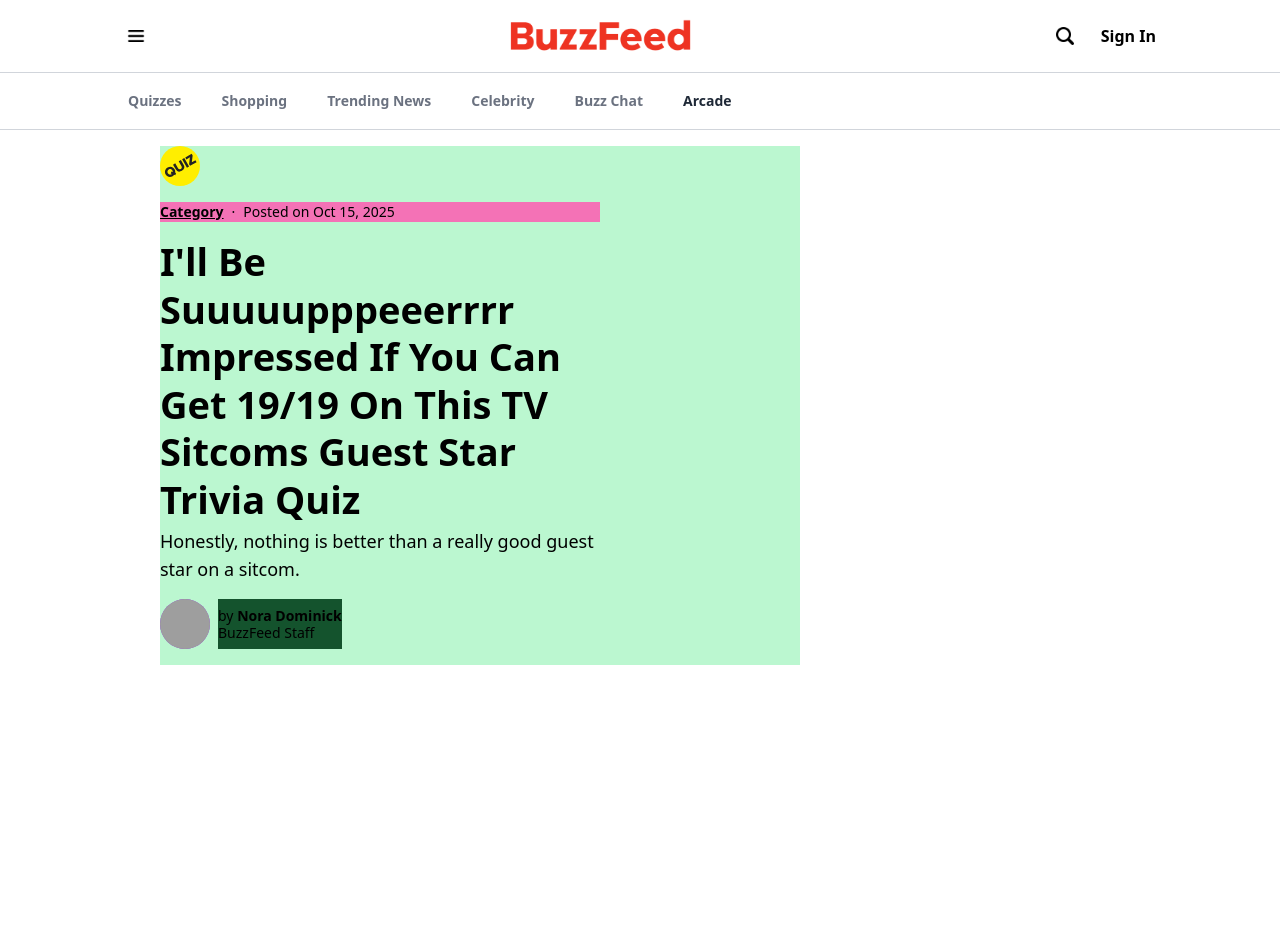
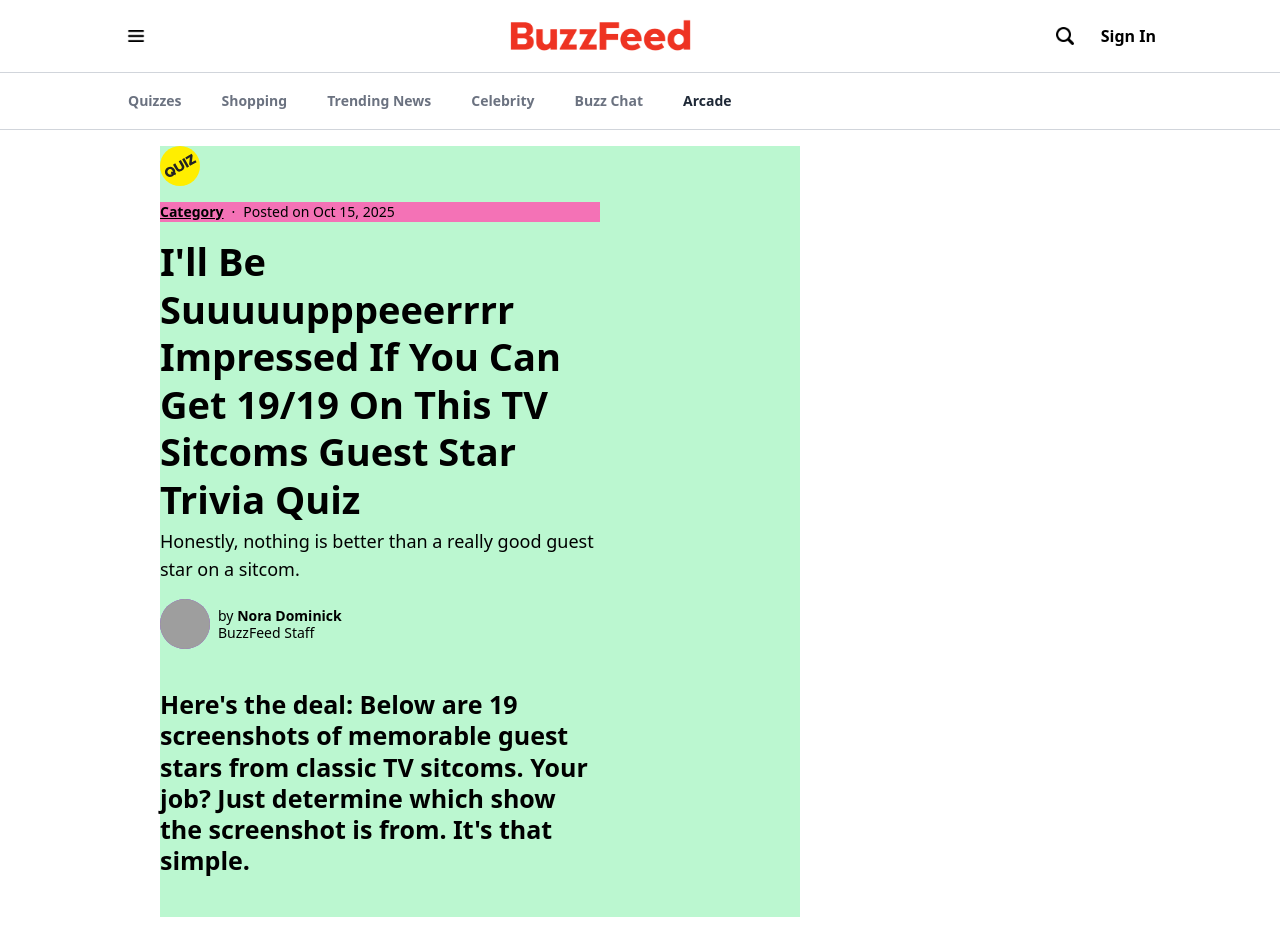
Before and after one commit to paulotruly/angular_BuzzFeedCopy, an Angular app: page /quizpage in a window 1280 px wide. Before the commit the page ends 800 px from the top, so only its background shows below. Built offline with nearby package versions, Linux system fonts and the light colour scheme; grey boxes are pictures that could not be loaded.

Commit message:
'updatequizpage'

```diff
--- a/src/app/quiz-page/quiz-page.html
+++ b/src/app/quiz-page/quiz-page.html
@@ -19,13 +19,15 @@
 
             <div class="flex flex-row my-4">
                 <img class="flex w-[50px] h-[50px] rounded-full overflow-hidden bg-purple-600" src="https://i.pinimg.com/736x/28/28/b0/2828b03e0d611206662d6d9ff00059ef.jpg" alt="">
-                <div class="flex flex-col leading-tight text-[14px] bg-green-900 justify-center ml-2">
+                <div class="flex flex-col leading-tight text-[14px] justify-center ml-2">
                     <p class="before:content-['by_']">
                         <span class="font-bold">Nora Dominick</span>
                     </p>
                     <p>BuzzFeed Staff</p>
                 </div>
             </div>
+
+            <p class="text-[25px] leading-tight font-semibold my-10"> Here's the deal: Below are 19 screenshots of memorable guest stars from classic TV sitcoms. Your job? Just determine which show the screenshot is from. It's that simple. </p>
 
         </div>
 
```
